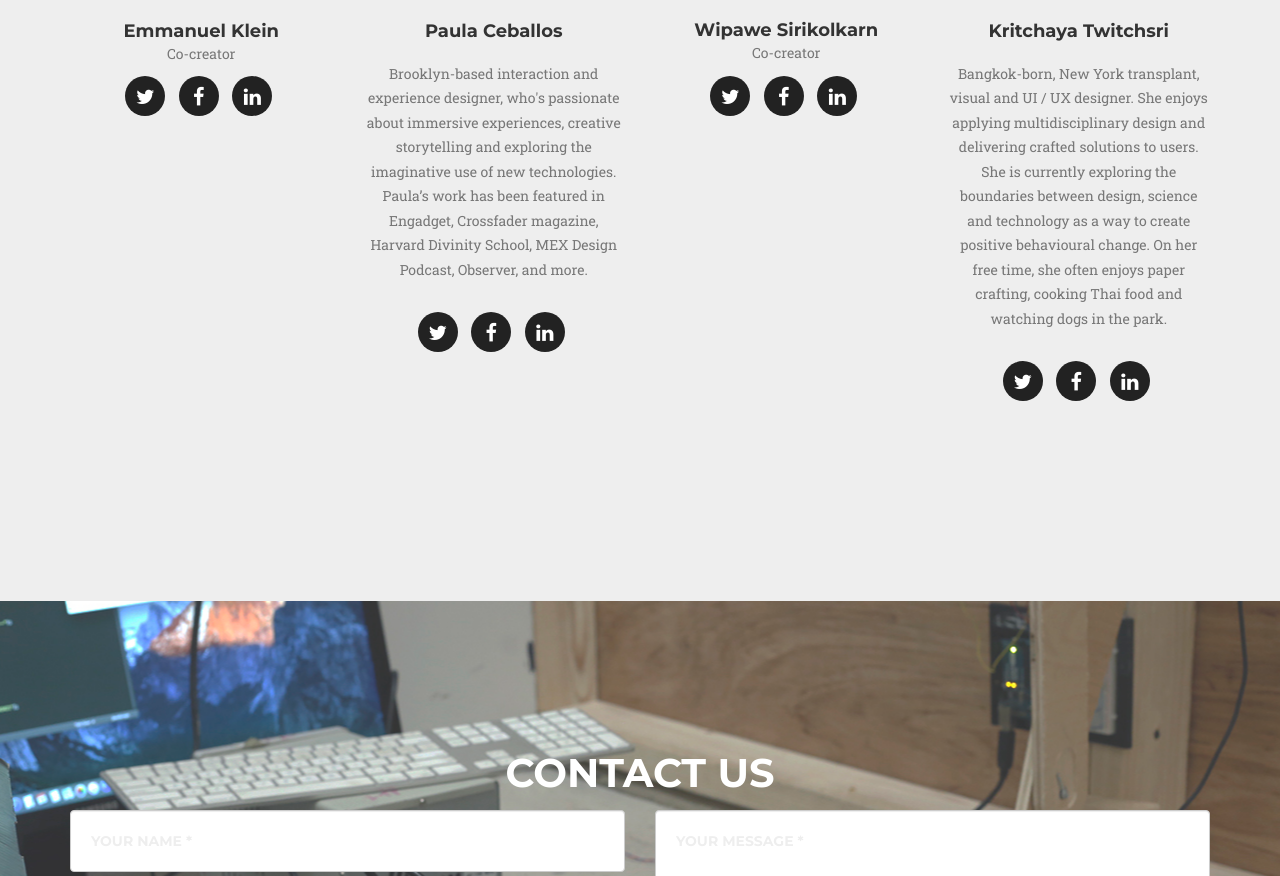
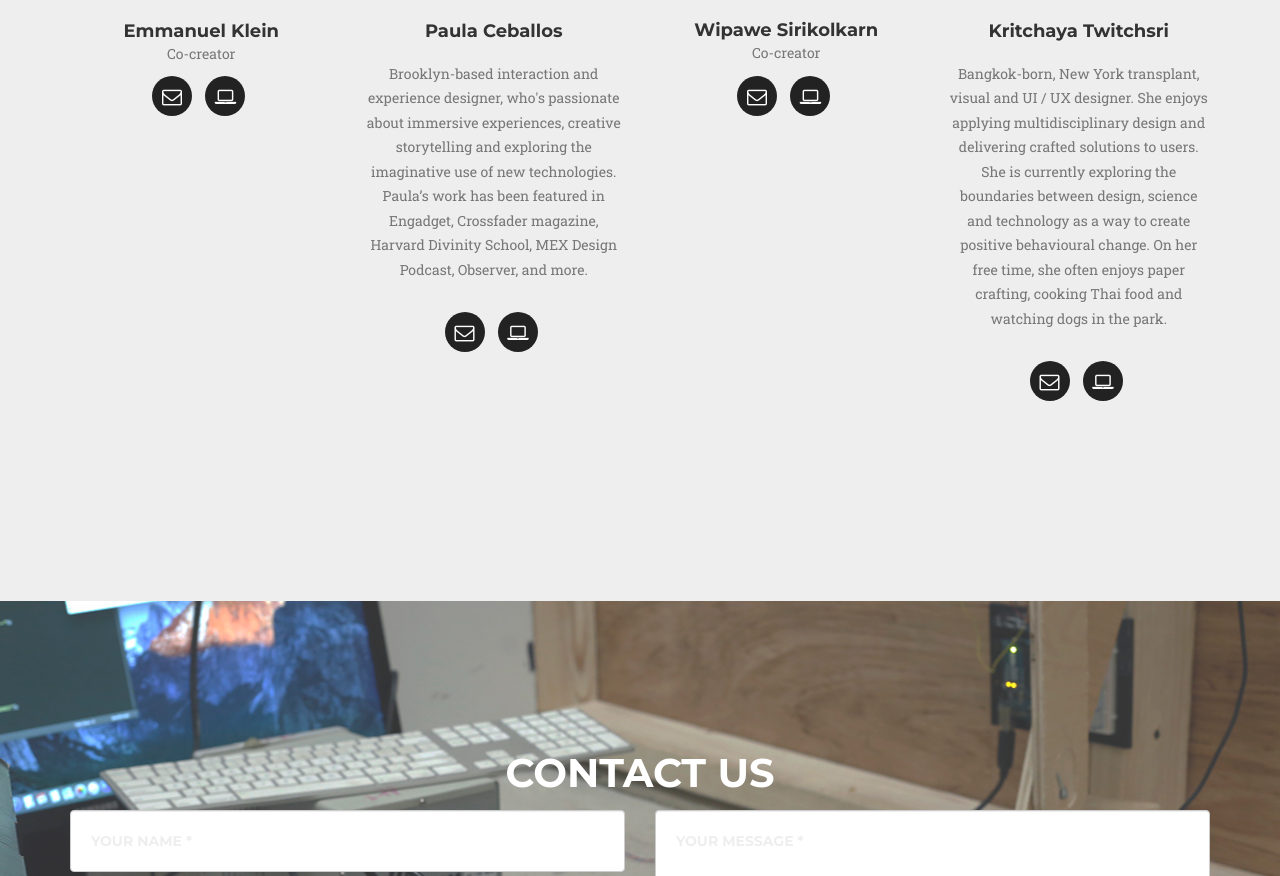
Before and after one commit to paulacd/BOAE-website, a website: page index.html in a window 1280 px wide. Shown: the part 4197-5073 px from the top of the page. Drawn offline with nearby package versions, Linux system fonts and the light colour scheme; a web font is replaced by a local one.

Commit message:
updated social icons for team members

```diff
--- a/index.html
+++ b/index.html
@@ -214,11 +214,9 @@
                         <h4>Emmanuel Klein</h4>
                         <p class="text-muted">Co-creator</p>
                         <ul class="list-inline social-buttons">
-                            <li><a href="#"><i class="fa fa-twitter"></i></a>
+                          <li><a href="mailto:eyklein@gmail.com"><i class="fa fa-envelope-o"></i></a>
                           </li>
-                            <li><a href="#"><i class="fa fa-facebook"></i></a>
-                            </li>
-                            <li><a href="#"><i class="fa fa-linkedin"></i></a>
+                          <li><a href="http://www.eyklein.com/"><i class="fa fa-laptop"></i></a>
                           </li>
                         </ul>
                     </div>
@@ -230,11 +228,9 @@
                         <p class="text-muted">Brooklyn-based interaction and experience designer, who's passionate about immersive experiences, creative storytelling and exploring the imaginative use of new technologies. <br>
                           Paula’s work has been featured in Engadget, Crossfader magazine, Harvard Divinity School, MEX Design Podcast, Observer, and more. </p> <br>
                         <ul class="list-inline social-buttons">
-                            <li><a href="#"><i class="fa fa-twitter"></i></a>
+                            <li><a href="mailto:paula.ceballos35@gmail.com"><i class="fa fa-envelope-o"></i></a>
                             </li>
-                            <li><a href="#"><i class="fa fa-facebook"></i></a>
-                            </li>
-                            <li><a href="#"><i class="fa fa-linkedin"></i></a>
+                            <li><a href="http://paulaceballos.com/"><i class="fa fa-laptop"></i></a>
                             </li>
                         </ul>
                     </div>
@@ -245,11 +241,9 @@
                         <h4>Wipawe Sirikolkarn</h4>
                         <p class="text-muted">Co-creator</p>
                         <ul class="list-inline social-buttons">
-                            <li><a href="#"><i class="fa fa-twitter"></i></a>
+                          <li><a href="mailto:wsirikolkarn@gmail.com"><i class="fa fa-envelope-o"></i></a>
                           </li>
-                            <li><a href="#"><i class="fa fa-facebook"></i></a>
-                            </li>
-                            <li><a href="#"><i class="fa fa-linkedin"></i></a>
+                          <li><a href="http://www.wipawe.com/"><i class="fa fa-laptop"></i></a>
                           </li>
                         </ul>
                     </div>
@@ -264,11 +258,9 @@
                           to create positive behavioural change. On her free time, she often enjoys paper crafting,
                           cooking Thai food and watching dogs in the park.</p><br>
                         <ul class="list-inline social-buttons">
-                            <li><a href="#"><i class="fa fa-twitter"></i></a>
+                          <li><a href="mailto:kritchaya.t@gmail.com"><i class="fa fa-envelope-o"></i></a>
                           </li>
-                            <li><a href="#"><i class="fa fa-facebook"></i></a>
-                            </li>
-                            <li><a href="#"><i class="fa fa-linkedin"></i></a>
+                          <li><a href="https://www.kritchaya.com/"><i class="fa fa-laptop"></i></a>
                           </li>
                         </ul>
                     </div>
```
Lines whose indentation alone changed are shown as unchanged.
